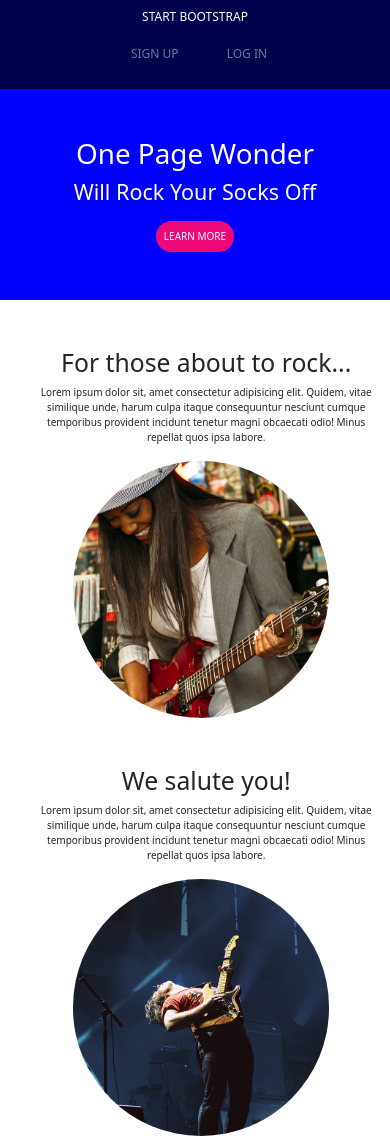
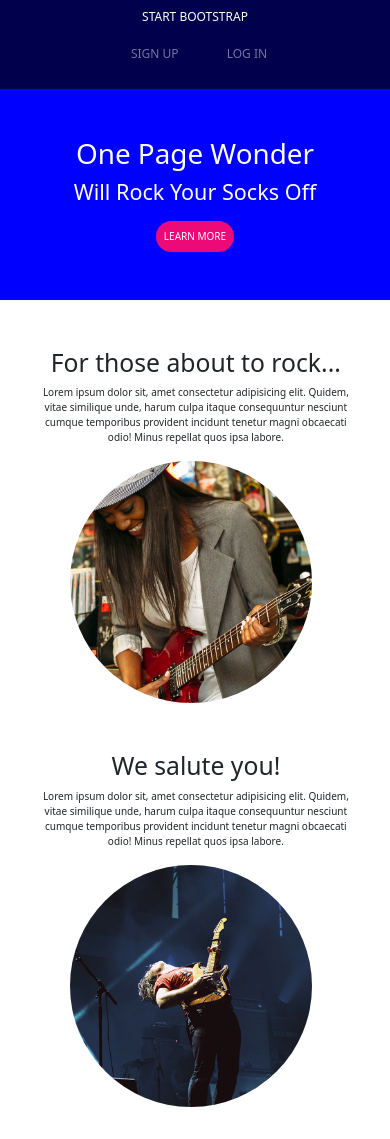
Before and after one commit to kzakaria97/exo-start-bootstrap-, a website: page index.html in a window 390 px wide. Shown: the top 1139 px of the page. Drawn offline with Linux system fonts and the light colour scheme.

Commit message:
organisation mobile MQ

```diff
--- a/public/sass/modules/_media.sass
+++ b/public/sass/modules/_media.sass
@@ -9,6 +9,7 @@
                     margin-top: 5%
                     margin-bottom: 5%
     section:nth-child(3)
+        margin-right: 5% !important
         div
             display: flex !important
             flex-direction: column !important
```
Also changed, not shown: public/css/app.css, 1 other file.
